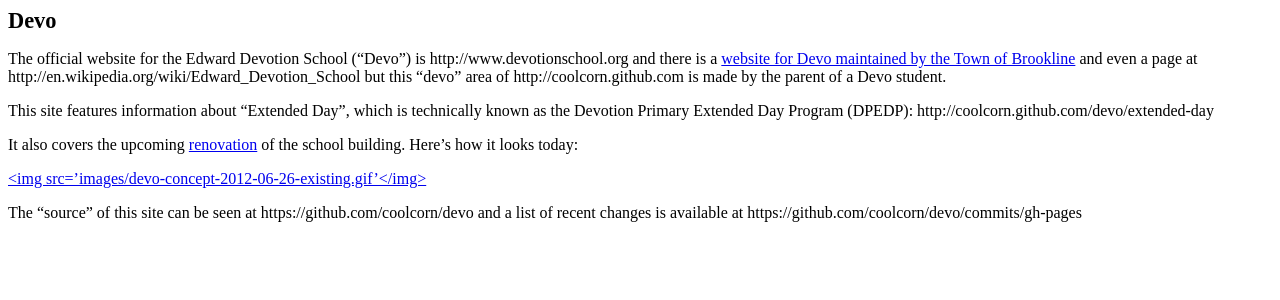
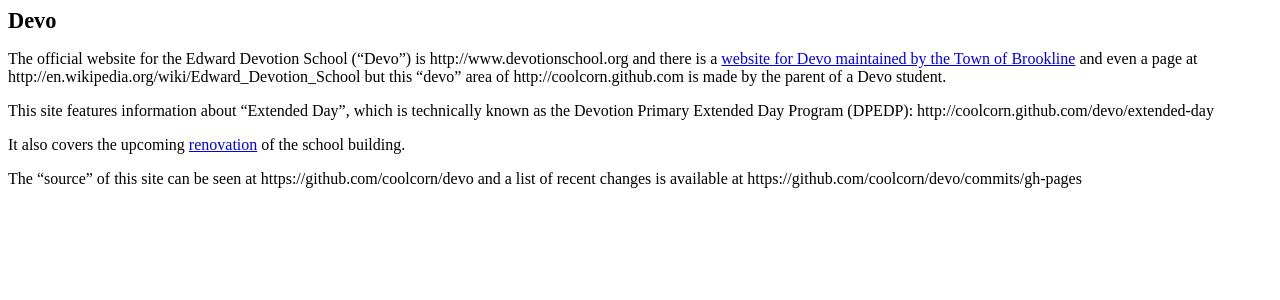
Before and after one commit to coolcorn/devo, a Jekyll site: the page built from index.md, in a window 1280 px wide. Shown: the top 300 px of the page. Built offline with Jekyll 4.4.1, drawn with Linux system fonts in a browser that asks for light colours; Markdown is read by kramdown in place of the engine named in the settings.

Commit message:
removed huge image... text illegible from mobile

```diff
--- a/index.md
+++ b/index.md
@@ -6,9 +6,7 @@
 
 This site features information about "Extended Day", which is technically known as the Devotion Primary Extended Day Program (DPEDP): http://coolcorn.github.com/devo/extended-day
 
-It also covers the upcoming [renovation](renovation) of the school building.  Here's how it looks today:
-
-<a href="renovation"><img src='images/devo-concept-2012-06-26-existing.gif'</img></a>
+It also covers the upcoming [renovation](renovation) of the school building.
 
 The "source" of this site can be seen at https://github.com/coolcorn/devo and a list of recent changes is available at https://github.com/coolcorn/devo/commits/gh-pages
 
```
